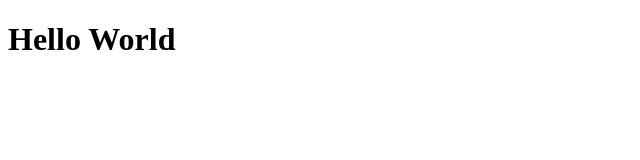
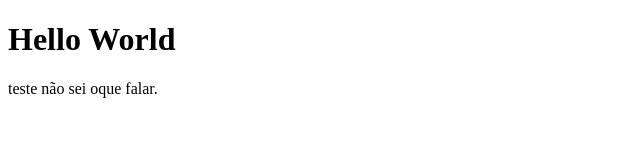
Before and after one commit to GABYNEVE-02/TesteGit, a plain HTML site: page index.html in a window 1280 px wide. Shown: the whole page, without its empty margins (0-640 px from the left). Drawn offline with Linux system fonts and the light colour scheme.

Commit message:
Texto adicionado

```diff
--- a/index.html
+++ b/index.html
@@ -7,5 +7,6 @@
 </head>
 <body>
     <h1> Hello World </h1>
+    teste não sei oque falar.
 </body>
 </html>
```
